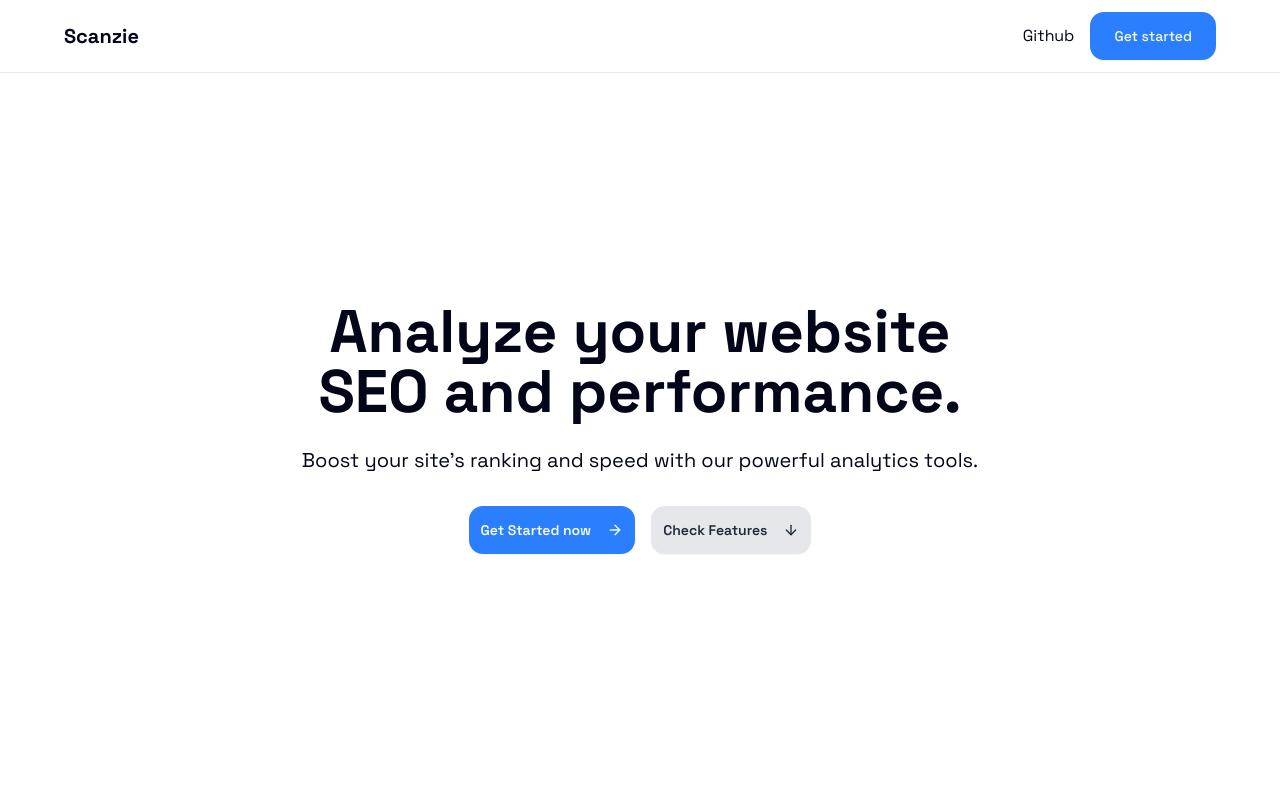
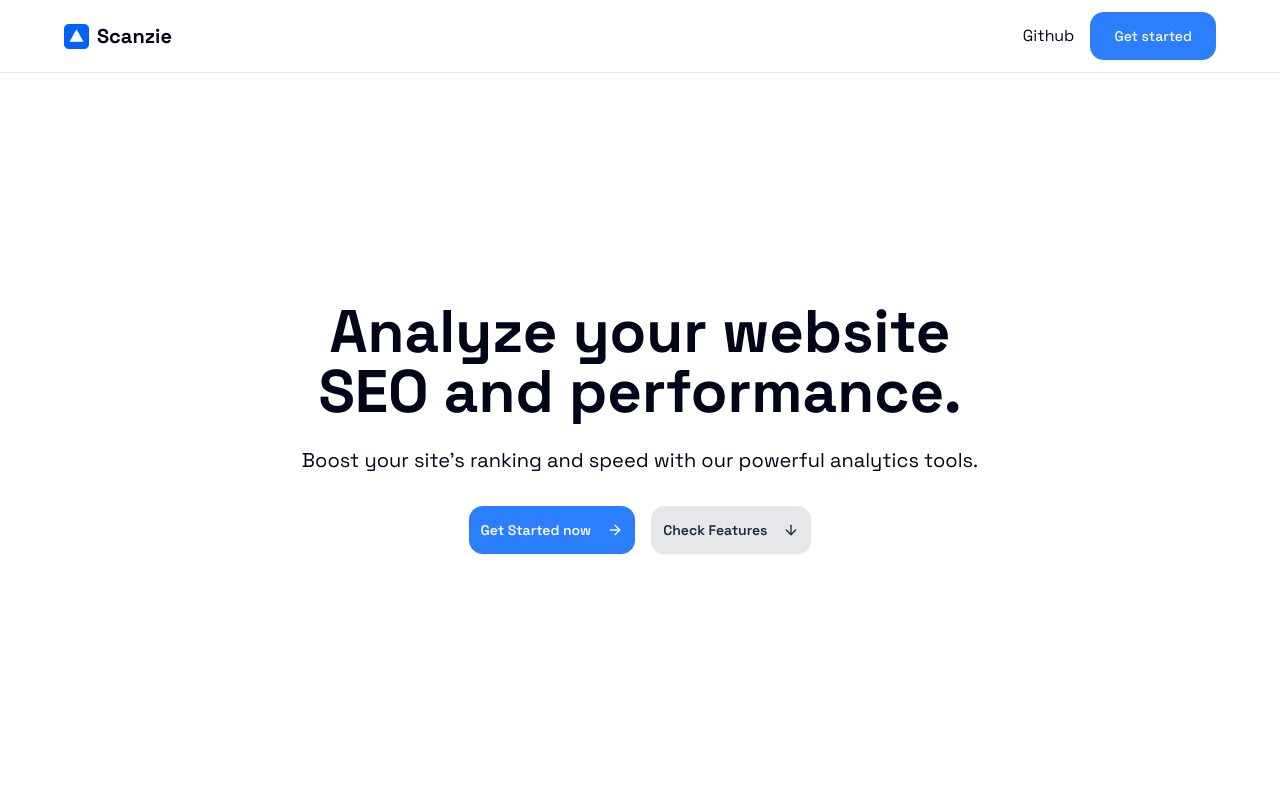
Before and after one commit to fisayo-dev/seo-analyzer, a Next.js app: page / in a window 1280 px wide. Shown: the top 800 px of the page. Built offline with nearby package versions, Linux system fonts and the light colour scheme; no server answers.

Commit message:
feat: add logo to home and login page

```diff
--- a/components/Header.tsx
+++ b/components/Header.tsx
@@ -1,11 +1,15 @@
 import Link from "next/link"
 import { Button } from "./ui/button"
+import Image from "next/image"
 
 const Header = () => {
   return (
     <div className="bg-background border-b border-gray-300/50 fixed w-full top-0 left-0 z-50">
         <div className="app-container flex justify-between items-center h-[72px]">
+          <div className="flex items-center gap-2">
+            <Image src="/favicon.png" alt="Logo" height={25} width={25} />
             <h2 className="font-bold text-xl">Scanzie</h2>
+          </div>
             <div className="flex items-center gap-4">
                 <Link href="https://github.com/fisayo-dev/seo-analyzer" target="_blank">Github</Link>
                 <Link href="/login">
--- a/components/auth/LoginForm.tsx
+++ b/components/auth/LoginForm.tsx
@@ -8,9 +8,10 @@ import {
   CardHeader,
   CardTitle,
 } from "@/components/ui/card"
-import { GalleryVerticalEnd, GithubIcon } from "lucide-react"
+import { GithubIcon } from "lucide-react"
 import Link from "next/link"
 import { signInWithGitHub, signInWithGoogle } from "@/lib/auth/client"
+import Image from "next/image"
 
 const LoginForm = () =>  {
     const handleGoogleSignIn = async () =>{
@@ -32,10 +33,10 @@ const LoginForm = () =>  {
     <div className="flex min-h-svh flex-col items-center justify-center gap-6 p-6 md:p-10">
         <div className="flex w-full max-w-sm flex-col gap-6">
             <Link href="/" className="flex items-center gap-2 self-center font-medium">
-            <div className="bg-primary text-primary-foreground flex size-6 items-center justify-center rounded-md">
-                <GalleryVerticalEnd className="size-4" />
-            </div>
-            Scanzie.
+                <div className="bg-primary text-primary-foreground flex size-6 items-center justify-center rounded-md">
+                    <Image src="/favicon.png" alt="Logo" height={24} width={24}/>
+                </div>
+                <span className="text-xl">Scanzie</span>
             </Link>
             <div className={cn("flex flex-col gap-6")}>
             <Card className="shadow-neutral-50">
```
